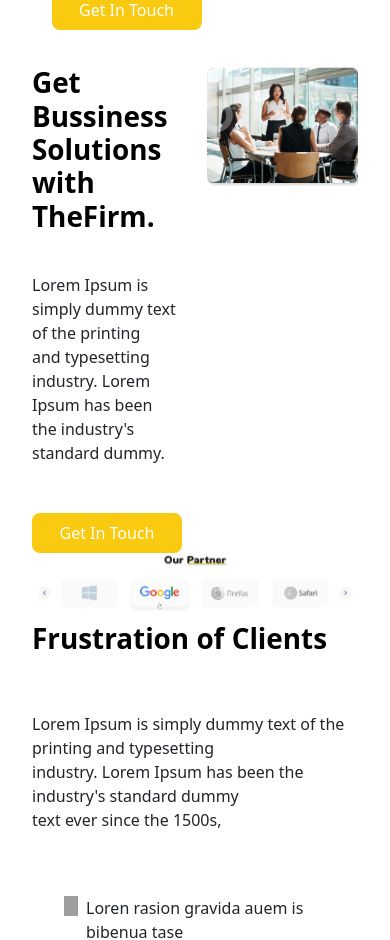
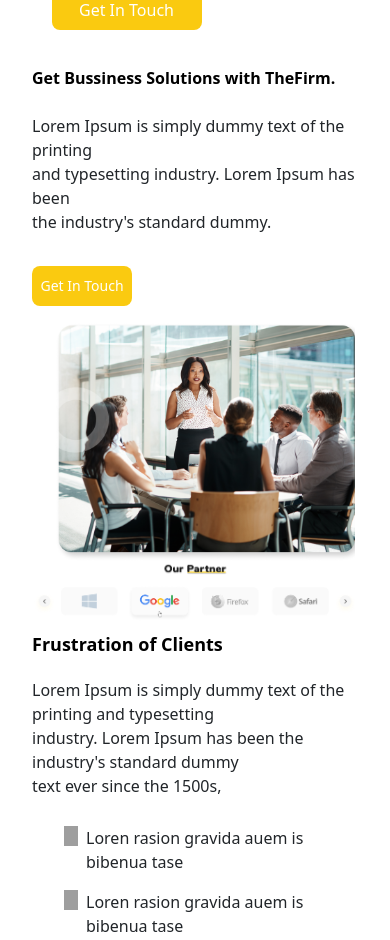
Before and after one commit to MuhammadHamza8/bussiness-react-website, a React (Create React App) app: page / in a window 390 px wide. Shown: the part 493-1433 px from the top of the page. Built offline with nearby package versions, Linux system fonts and the light colour scheme; grey boxes are pictures that could not be loaded.

Commit message:
responsive in progress

```diff
--- a/src/components/Contact/ContactForm.jsx
+++ b/src/components/Contact/ContactForm.jsx
@@ -5,11 +5,11 @@ const ContactForm =()=>{
 return (
 <>
 
-<div className='w-[1442px]  h-[396px] absolute ' style={{ backgroundImage: "url('assets/images/13.png')  "}}>
+<div className='w-[1442px]  h-[396px] absolute  xs:hidden ' style={{ backgroundImage: "url('assets/images/13.png')  "}}>
 
  </div>
 
- <div className='mx-auto relative  mt-[149px]  mb-[200px]  w-[938px] h-[507px] bg-[#fff] border border-[#FFFFFF] rounded-[15px] '>
+ <div className=' mx-auto relative  mt-[149px]  mb-[200px]  lg:w-[938px] h-[507px] bg-[#fff] border border-[#FFFFFF] rounded-[15px] '>
 
 <h1 className='text-[44px] font-black text-center mt-[60px] underline underline-offset-1'>Get in Touch</h1>
 
--- a/src/components/Home-components/Client.jsx
+++ b/src/components/Home-components/Client.jsx
@@ -6,8 +6,8 @@ export default function Slider() {
 
 <div className='container mx-auto ml-[81px]  grid sm:grid-cols-1 sm:py-5 md:py-8   md:grid-cols-2 justify-items-center mt-2'>
 <div className=''>
-  <h1 className='sm:text-2xl lg:text-3xl   font-black text-black '>Frustration of Clients</h1>
-  <p className=' sm:text-sm   lg:text-lg font-normal py-5'>
+  <h1 className='xs:text-lg   sm:text-2xl lg:text-3xl   font-black text-black '>Frustration of Clients</h1>
+  <p className='xs:py-3  sm:text-sm   lg:text-lg font-normal lg:py-5'>
   Lorem Ipsum is simply dummy text of the printing and typesetting <br/>industry.
    Lorem Ipsum has been the industry's standard dummy <br/>
   text ever since the 1500s,
@@ -25,7 +25,7 @@ export default function Slider() {
 </div>
 
 
-<img  className="sm:max-w-sm md:max-w-md lg:max-w-lg md:mt-[100px]" src='assets/images/6.png' alt=''/>
+<img  className="xs:max-w-xs   sm:max-w-sm md:max-w-md lg:max-w-lg md:mt-[100px]" src='assets/images/6.png' alt=''/>
 
 
 </div>
--- a/src/components/Home-components/Hero-section.jsx
+++ b/src/components/Home-components/Hero-section.jsx
@@ -3,23 +3,23 @@ import React from 'react'
 
 export default function Hero() {
   return (
-    <div className="container mx-auto grid  sm:gap-y-6 grid-cols-2 ">
+    <div className="container mx-auto grid xs:grid-cols-1 xs:gap-y-4  sm:gap-y-6 grid-cols-2 ">
 
-    <div className=' sm:mx-auto  lg:ml-16 lg:mt-32  '>
-      <h1 className='sm:text-lg md:text-base  lg:text-3xl text-black  font-black '>Get Bussiness Solutions with TheFirm.</h1>
-      <p className='sm:text-sm md:text-base  lg:text-lg sm:py-2   py-8 '>
+    <div className='  xs:mx-auto  sm:mx-auto  lg:ml-16 lg:mt-32  '>
+      <h1 className=' xs:text-base sm:text-lg md:text-base  lg:text-3xl text-black  font-black '>Get Bussiness Solutions with TheFirm.</h1>
+      <p className='xs:text-base sm:text-sm md:text-base  lg:text-lg sm:py-2 xs:py-4   py-8 '>
         Lorem Ipsum is simply dummy text of the printing<br/>
         and typesetting industry. Lorem Ipsum has been<br/>
         the industry's standard dummy.
 
       </p>
 
-      <button className='sm:px-2     lg:px-2 w-[150px] h-10 text-center rounded-lg text-white bg-[#FACA10] '>Get In Touch </button>
+      <button className='xs:w-[100px] xs:text-sm   sm:px-2     lg:px-2 w-[150px] h-10 text-center rounded-lg text-white bg-[#FACA10] '>Get In Touch </button>
 
     </div>
 
-    <div className=' sm:mx-auto  md:mt-[-45px]'>
-      <img  className='  lg:max-w-lg xl:max-w-xl 2xl:max-w-2xl ' src='assets/images/2.png'  alt='img'/>
+    <div className='xs:mx-auto sm:mx-auto  md:mt-[-45px]'>
+      <img  className='  xs:max-w-xs lg:max-w-lg xl:max-w-xl 2xl:max-w-2xl ' src='assets/images/2.png'  alt='img'/>
     </div>
 
     </div>
--- a/src/components/Home-components/Reason.jsx
+++ b/src/components/Home-components/Reason.jsx
@@ -2,10 +2,10 @@ import React from 'react'
 
 export default function Reason() {
   return (
-    <div className='bg-[#F2F2F2;] py-5'>
+    <div className='bg-[#F2F2F2;] xs:mt-3   lg:py-5'>
     <div className='container mx-auto  '>
-        <h1 className='sm:text-2xl   lg:text-3xl font-black text-center py-3'>Reason to Choose Us</h1>
-           <p className='text-center  mt-7'>
+        <h1 className='xs:text-lg sm:text-2xl   lg:text-3xl font-black text-center py-3'>Reason to Choose Us</h1>
+           <p className='xs:text-justify md:text-center  mt-7'>
             Lorem Ipsum is simply dummy text of the printing and typesetting industry.<br/>
             Lorem Ipsum has been the industry's standard dummy text ever since the 1500s, <br/>
             when an unknown printer took a galley of type and scrambled <br/>it to make a type specimen book.
@@ -28,15 +28,15 @@ export default function Reason() {
 
     <div>
     <div className=' sm:grid sm:grid-cols-1 sm:max-w-sm md:max-w-md lg:max-w-lg ' >
-      <img className=' sm:ml-7   mx-[-30px]' src="assets/images/icon.png" alt="ion" />
-      <h1 className='sm:ml-10 sm:text-2xl  lg:text-3xl text-[#1E1E1E] text-[30px] font-bold underline underline-offset-1 mt-2  '>Branding</h1>
+      <img className='xs:max-w-[50px] xs:ml-5 xs:mt-3 sm:ml-7   mx-[-30px]' src="assets/images/icon.png" alt="ion" />
+      <h1 className='xs:ml-10   sm:ml-10 sm:text-2xl  lg:text-3xl text-[#1E1E1E] text-[30px] font-bold underline underline-offset-1 mt-2  '>Branding</h1>
     </div>
     <p className='sm:text-sm sm:text-left    md:text-base font-normal text-justify mt-4 mx-10'>
     Lorem Ipsum is simply dummy text of the printing and <br/>typesetting industry.
     Lorem Ipsum has been the industry  standard dummy text ever since the 1500s,
      when an <br/>unknown printer took a galley of type
     </p>
-    <button className='w-[157px] h-[48px] rounded-[5px] bg-black mt-[30px] text-white mx-10'>Read More</button>
+    <button className='xs:w-[100px] xs:text-xs xs:ml-[40%]   w-[157px] h-[48px] rounded-[5px] bg-black mt-[30px] text-white mx-10'>Read More</button>
 
     </div>
 
--- a/src/components/Home-components/Research.jsx
+++ b/src/components/Home-components/Research.jsx
@@ -3,7 +3,7 @@ import React from "react";
 export default function Branding() {
   return (
     <div className="container mx-auto ">
-      <h1 className=" sm:text-2xl text-[44px] font-black text-center py-5">Our Research & Case Studies</h1>
+      <h1 className="xs:text-lg xs:py-5  sm:text-2xl text-[44px] font-black text-center md:py-5">Our Research & Case Studies</h1>
 
       <p className=" sm:text-base text-center text-lg font-normal mt-7">
         Lorem Ipsum is simply dummy text of the printing and typesetting
--- a/src/components/Home-components/Solution.jsx
+++ b/src/components/Home-components/Solution.jsx
@@ -7,17 +7,17 @@ export default function Solution() {
 
         {/* Bussiness Solution */}
 <div className='mx-auto'>
-<img className='sm:max-w-sm  md:max-w-md lg:max-w-lg' src='assets/images/7.png' alt='img' />
+<img className='xs:max-w-xs  sm:max-w-sm  md:max-w-md lg:max-w-lg' src='assets/images/7.png' alt='img' />
 </div>
 
 
 <div className=' sm:mt-6  md:mt-16 sm:py-4  lg:mt-24 mx-auto'>
-<h1 className='sm:text-[20px]  lg:text-3xl font-black '>Perfect Solution for Your Bussiness</h1>
+<h1 className='xs:text-lg  sm:text-[20px]  lg:text-3xl font-black '>Perfect Solution for Your Bussiness</h1>
 <p className='sm:text-sm   lg:text-lg font-normal '>Lorem Ipsum is simply dummy text of the printing<br/> and typesetting industry.
      Lorem Ipsum has been the<br/> industry's standard dummy text ever since the 1500s,<br/> when an unknown printer took a galley of type<br/> and scrambled it to make a type specimen book.
     <br/>It has survived not only five centuries,</p>
 
-    <button className='sm:px-2     lg:px-2 w-[150px] h-10 text-center rounded-lg text-white bg-[#FACA10] '>Get In Touch </button>
+    <button className=' xs:w-[100px] xs:text-base   sm:px-2     lg:px-2 w-[150px] h-10 text-center rounded-lg text-white bg-[#FACA10] '>Get In Touch </button>
 
 </div>
 
```
